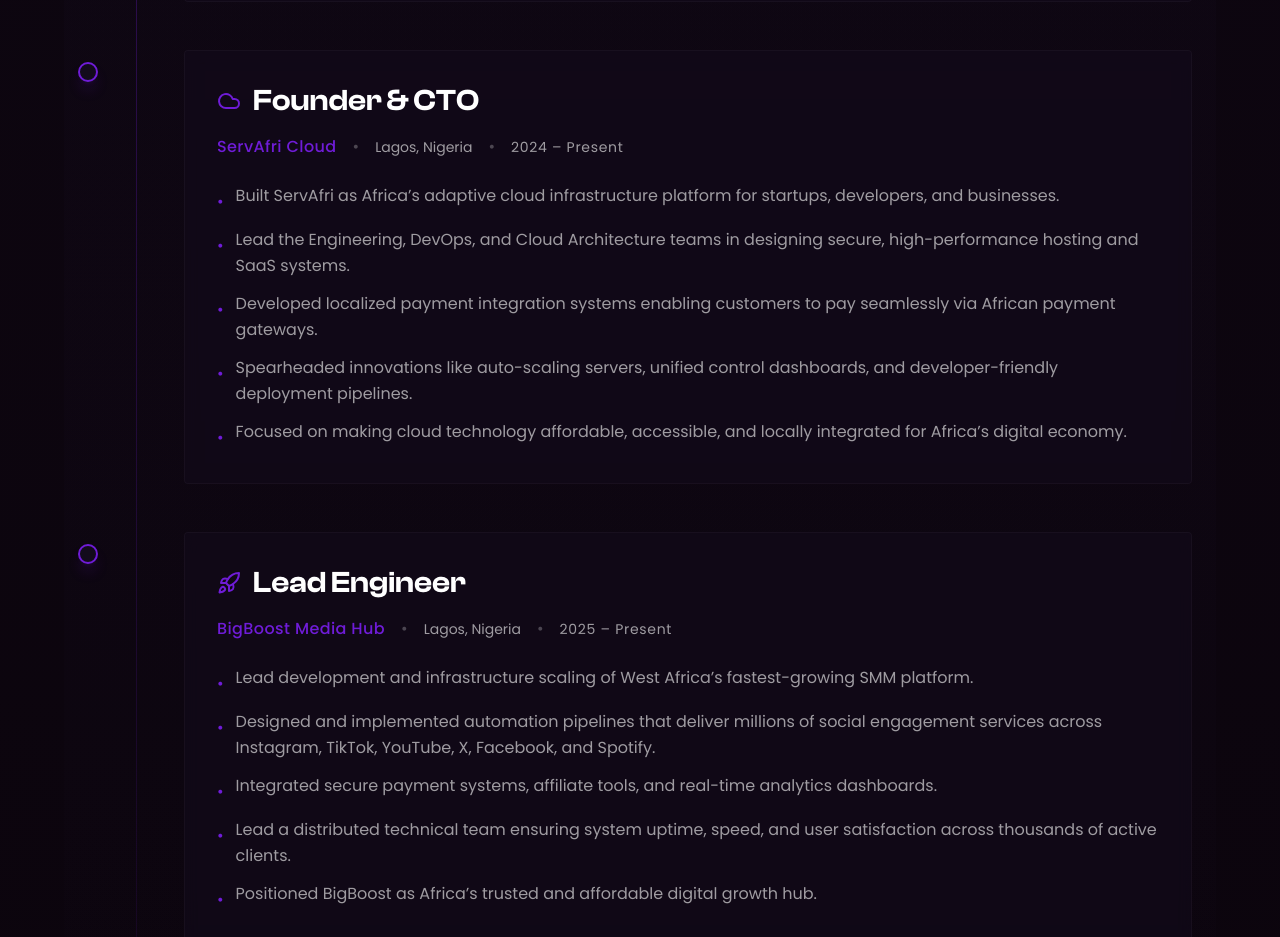
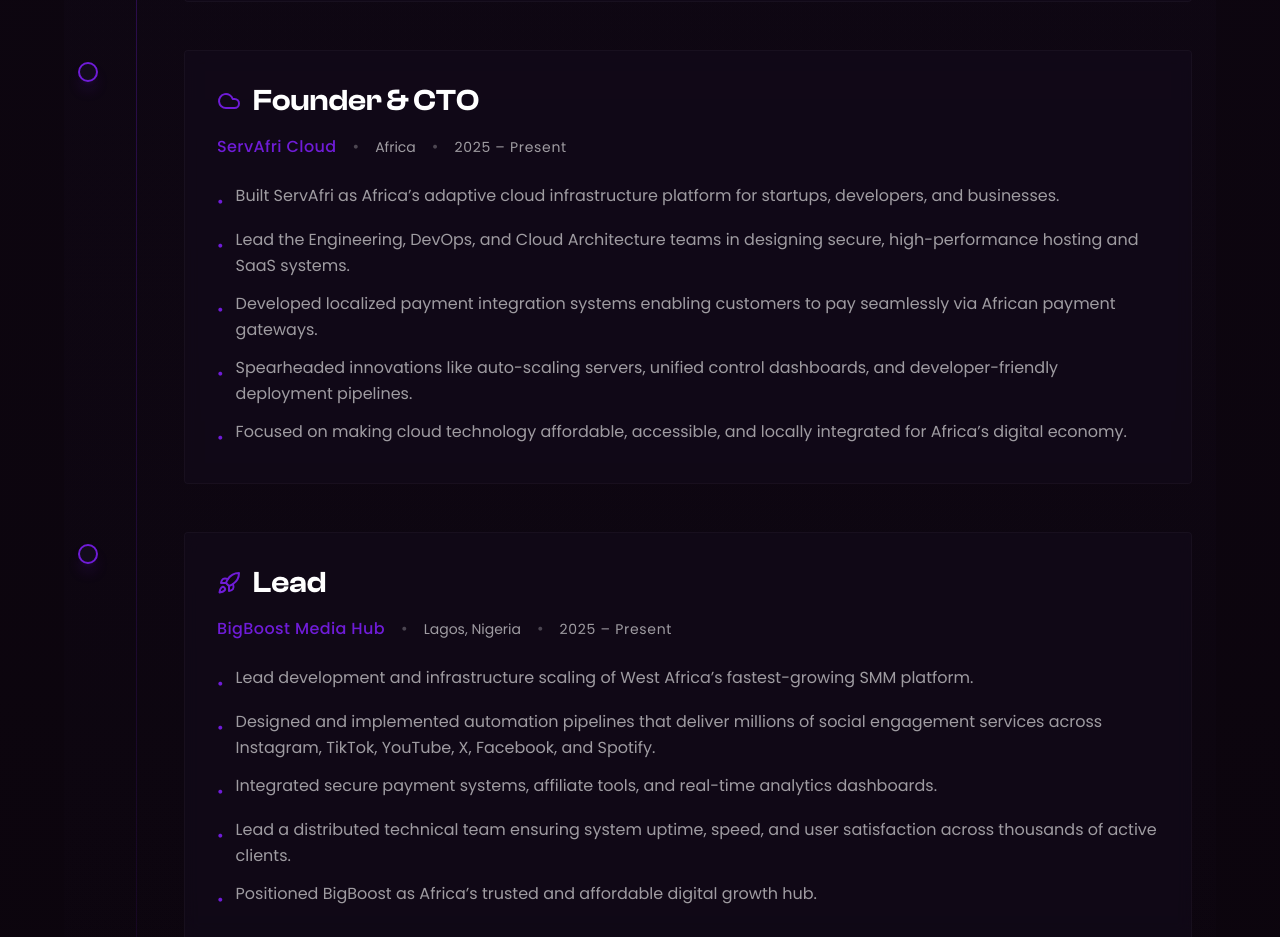
Before and after one commit to vobzzartt/myportfolio, a Next.js app: page / in a window 1280 px wide. Shown: the part 3900-4837 px from the top of the page. Built offline with nearby package versions, Linux system fonts and the light colour scheme.

Commit message:
Update experience.tsx

```diff
--- a/src/components/experience.tsx
+++ b/src/components/experience.tsx
@@ -50,8 +50,8 @@
               {
                 title: "Founder & CTO",
                 company: "ServAfri Cloud",
-                location: "Lagos, Nigeria",
-                period: "2024 – Present",
+                location: "Africa",
+                period: "2025 – Present",
                 icon: Cloud,
                 description: [
                   "Built ServAfri as Africa’s adaptive cloud infrastructure platform for startups, developers, and businesses.",
@@ -62,7 +62,7 @@
                 ]
               },
               {
-                title: "Lead Engineer",
+                title: "Lead",
                 company: "BigBoost Media Hub",
                 location: "Lagos, Nigeria",
                 period: "2025 – Present",
```
